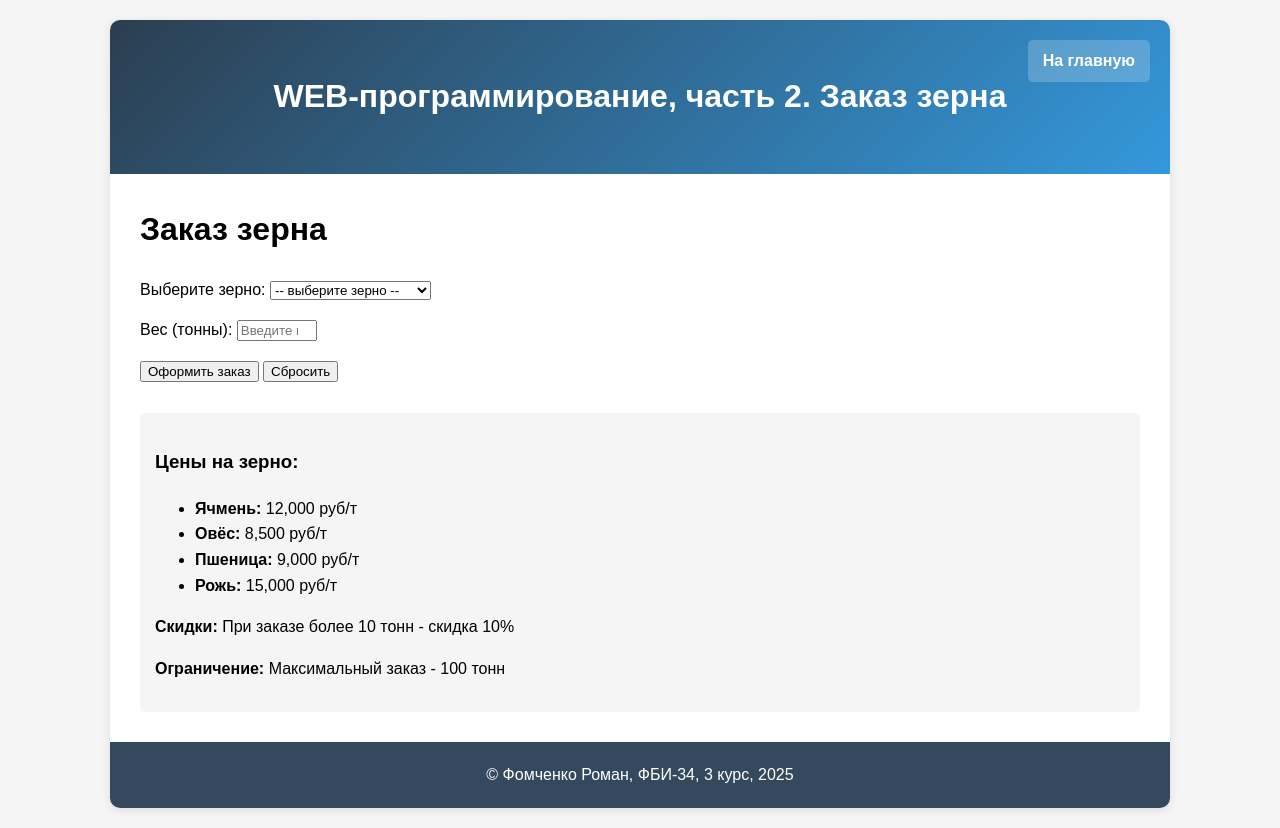
After one commit to Sqkel0v3/web-back-labs, a Flask app: page /lab4/grain in a window 1280 px wide. The commit adds this page. Run offline with Flask 3, Linux system fonts and the light colour scheme.

Commit message:
Заказ зерна

```diff
--- a/lab4.py
+++ b/lab4.py
@@ -209,3 +209,58 @@ def fridge():
         return render_template('lab4/fridge.html', message=message, snowflakes=snowflakes)
 
     return render_template('lab4/fridge.html')
+
+@lab4.route('/lab4/grain')
+def grain_form():
+    return render_template('lab4/grain.html')
+
+@lab4.route('/lab4/grain', methods=['POST'])
+def grain():
+    grain_type = request.form.get('grain_type')
+    weight = request.form.get('weight')
+
+    prices = {
+        'barley': 12000,
+        'oats': 8500,
+        'wheat': 9000,
+        'rye': 15000
+    }
+
+    grain_names = {
+        'barley': 'ячмень',
+        'oats': 'овёс',
+        'wheat': 'пшеница',
+        'rye': 'рожь'
+    }
+
+    if not weight:
+        return render_template('lab4/grain.html', error='Ошибка: не указан вес')
+
+    try:
+        weight_float = float(weight)
+    except ValueError:
+        return render_template('lab4/grain.html', error='Ошибка: введите корректное число для веса')
+
+    if weight_float <= 0:
+        return render_template('lab4/grain.html', error='Ошибка: вес должен быть больше 0')
+
+    if weight_float > 100:
+        return render_template('lab4/grain.html', error='Извините, такого объёма сейчас нет в наличии')
+
+    price_per_ton = prices.get(grain_type)
+    grain_name = grain_names.get(grain_type)
+
+    total_cost = weight_float * price_per_ton
+
+    discount = 0
+    if weight_float > 10:
+        discount = total_cost * 0.10
+        total_cost -= discount
+
+    message = f'Заказ успешно сформирован. Вы заказали {grain_name}. Вес: {weight_float} т. Сумма к оплате: {total_cost:,.0f} руб'
+
+    if discount > 0:
+        discount_message = f'Применена скидка 10% за большой объём. Размер скидки: {discount:,.0f} руб'
+        return render_template('lab4/grain.html', message=message, discount_message=discount_message)
+
+    return render_template('lab4/grain.html', message=message)
--- /dev/null
+++ b/templates/lab4/grain.html
@@ -0,0 +1,63 @@
+{% extends "base.html" %}
+
+{% block lab %}Заказ зерна{% endblock %}
+
+{% block main %}
+    <h1>Заказ зерна</h1>
+
+    <form method="post">
+        <div style="margin-bottom: 15px;">
+            <label for="grain_type">Выберите зерно:</label>
+            <select id="grain_type" name="grain_type" required>
+                <option value="">-- выберите зерно --</option>
+                <option value="barley">Ячмень (12,000 руб/т)</option>
+                <option value="oats">Овёс (8,500 руб/т)</option>
+                <option value="wheat">Пшеница (9,000 руб/т)</option>
+                <option value="rye">Рожь (15,000 руб/т)</option>
+            </select>
+        </div>
+
+        <div style="margin-bottom: 15px;">
+            <label for="weight">Вес (тонны):</label>
+            <input type="number" id="weight" name="weight"
+                   min="0.1" max="100" step="0.1"
+                   placeholder="Введите вес в тоннах">
+        </div>
+
+        <div>
+            <button type="submit">Оформить заказ</button>
+            <button type="reset">Сбросить</button>
+        </div>
+    </form>
+
+    {% if error %}
+    <div style="color: #d32f2f; font-weight: bold; background-color: #ffebee;
+                padding: 15px; border-radius: 5px; border: 1px solid #f44336;
+                margin-top: 20px;">
+        {{ error }}
+    </div>
+    {% endif %}
+
+    {% if message %}
+    <div style="color: #2e7d32; font-weight: bold; background-color: #e8f5e8;
+                padding: 20px; border-radius: 5px; border: 1px solid #4caf50;
+                margin-top: 20px;">
+        <div style="font-size: 1.2em; margin-bottom: 10px;">{{ message }}</div>
+        {% if discount_message %}
+        <div style="color: #ff9800; font-size: 1.1em;">{{ discount_message }}</div>
+        {% endif %}
+    </div>
+    {% endif %}
+
+    <div style="margin-top: 30px; background-color: #f5f5f5; padding: 15px; border-radius: 5px;">
+        <h3>Цены на зерно:</h3>
+        <ul>
+            <li><strong>Ячмень:</strong> 12,000 руб/т</li>
+            <li><strong>Овёс:</strong> 8,500 руб/т</li>
+            <li><strong>Пшеница:</strong> 9,000 руб/т</li>
+            <li><strong>Рожь:</strong> 15,000 руб/т</li>
+        </ul>
+        <p><strong>Скидки:</strong> При заказе более 10 тонн - скидка 10%</p>
+        <p><strong>Ограничение:</strong> Максимальный заказ - 100 тонн</p>
+    </div>
+{% endblock %}
--- a/templates/lab4/lab4.html
+++ b/templates/lab4/lab4.html
@@ -14,6 +14,7 @@
         <li><a href="/lab4/tree">Посадка деревьев</a></li>
         <li><a href="/lab4/login">Авторизация</a></li>
         <li><a href="/lab4/fridge">Холодильник</a></li>
+        <li><a href="/lab4/grain">Заказ зерна</a></li>
 
     </ol>
 
```
